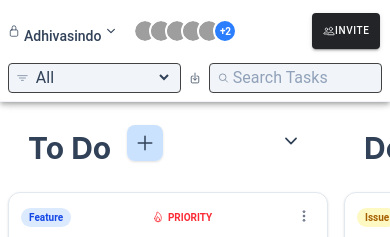
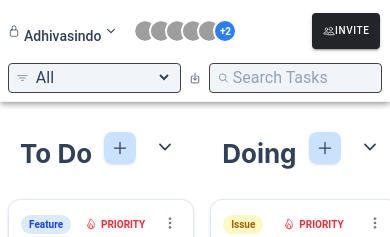
Before and after one commit to rizalas21/Front-End-Kanban, a React (Vite) app: page /home in a window 390 px wide. Shown: the top 237 px of the page. Built offline with nearby package versions, Linux system fonts and the light colour scheme; grey boxes are pictures that could not be loaded.

Commit message:
drag and drop on mobile

```diff
--- a/src/components/home/Board.tsx
+++ b/src/components/home/Board.tsx
@@ -1,4 +1,12 @@
-import { DndContext, closestCorners, DragEndEvent } from "@dnd-kit/core";
+import {
+  DndContext,
+  closestCorners,
+  DragEndEvent,
+  useSensor,
+  PointerSensor,
+  TouchSensor,
+  useSensors,
+} from "@dnd-kit/core";
 import { Dispatch, SetStateAction, useState } from "react";
 import { Task } from "../../data/dataTask";
 import Column from "./Column";
@@ -34,6 +42,16 @@ export default function Board({
   const doneTasks = tasks.filter((item) => item.status === "done");
   const reworkTasks = tasks.filter((item) => item.status === "rework");
 
+  const sensors = useSensors(
+    useSensor(PointerSensor),
+    useSensor(TouchSensor, {
+      activationConstraint: {
+        delay: 150,
+        tolerance: 5,
+      },
+    }),
+  );
+
   const onDragEnd = (event: DragEndEvent) => {
     const { active, over } = event;
 
@@ -55,7 +73,11 @@ export default function Board({
   };
 
   return (
-    <DndContext collisionDetection={closestCorners} onDragEnd={onDragEnd}>
+    <DndContext
+      sensors={sensors}
+      collisionDetection={closestCorners}
+      onDragEnd={onDragEnd}
+    >
       <div
         className="flex gap-4 sm:gap-6 overflow-x-auto px-2 sm:px-4 md:px-6 py-2 sm:py-4 bg-white text-slate-700 min-h-screen"
         color="light"
--- a/src/components/home/Column.tsx
+++ b/src/components/home/Column.tsx
@@ -4,7 +4,6 @@ import { Task } from "../../data/dataTask";
 import TaskCard from "./TaskCard";
 import {
   addOutline,
-  chevronBackOutline,
   chevronDownOutline,
   chevronForwardOutline,
 } from "ionicons/icons";
@@ -49,48 +48,78 @@ export default function Column({
 
   return (
     <div
-      className={`transition-all duration-300 ${
-        collapse ? "min-w-[90px]" : "min-w-[320px]"
-      }`}
+      className={`
+        transition-all duration-300
+        w-full
+        sm:w-auto
+        ${collapse ? "sm:min-w-[90px]" : "sm:min-w-[320px]"}
+      `}
     >
       {/* Header */}
       <div
-        className={`flex items-center ${
-          collapse ? "justify-center" : "justify-between"
-        } gap-4 px-5`}
+        className={`
+          flex items-center justify-between
+          gap-3
+          px-3 sm:px-5
+          py-2
+        `}
       >
-        {!collapse && (
-          <div className="flex items-center gap-4">
-            <h1 className="!text-3xl font-sans !font-bold">{title}</h1>
+        {!collapse ? (
+          <div className="flex items-center gap-3 sm:gap-4 overflow-hidden">
+            <h1 className="text-xl sm:!text-3xl font-sans !font-bold truncate">
+              {title}
+            </h1>
 
             <button
               onClick={() => setShowModal("add")}
-              className="bg-blue-200/80 w-9 h-9 !rounded-lg text-2xl flex items-center justify-center shadow-sm transition-all hover:bg-blue-400 hover:scale-105"
+              className="shrink-0 bg-blue-200/80 w-8 h-8 sm:w-9 sm:h-9 !rounded-lg text-xl sm:text-2xl flex items-center justify-center shadow-sm transition-all hover:bg-blue-400 hover:scale-105"
             >
               <IonIcon icon={addOutline} />
             </button>
           </div>
-        )}
-
-        {collapse && (
-          <div className="flex flex-col items-center gap-2">
-            <h1 className="text-sm font-bold tracking-widest text-slate-700">
+        ) : (
+          <div
+            className={`
+              flex items-center gap-2 overflow-hidden
+              sm:flex-col sm:justify-center sm:w-full
+            `}
+          >
+            <h1
+              className="
+                text-base sm:text-sm
+                font-bold
+                text-slate-700
+                truncate
+                sm:tracking-widest
+              "
+            >
               {title}
             </h1>
 
             <span className="text-xs text-slate-500 font-semibold">
-              {tasks.length}
+              ({tasks.length})
             </span>
           </div>
         )}
 
+        {/* Collapse Button */}
         <button
           onClick={() => setCollapse(!collapse)}
-          className="!p-2 !rounded-full hover:bg-slate-400/20 transition-all"
+          className="
+            shrink-0
+            !p-2
+            !rounded-full
+            hover:bg-slate-400/20
+            transition-all
+          "
         >
           <IonIcon
             icon={collapse ? chevronForwardOutline : chevronDownOutline}
-            className="text-lg"
+            className={`
+              text-lg
+              transition-transform duration-300
+              sm:${collapse ? "" : "rotate-[-90deg]"}
+            `}
           />
         </button>
       </div>
@@ -99,7 +128,11 @@ export default function Column({
       {!collapse && (
         <div
           ref={setNodeRef}
-          className="flex flex-col gap-4 mt-4 transition-all duration-300"
+          className="
+            flex flex-col gap-4
+            mt-3 sm:mt-4
+            transition-all duration-300
+          "
         >
           {tasks.map((task) => (
             <TaskCard
```
